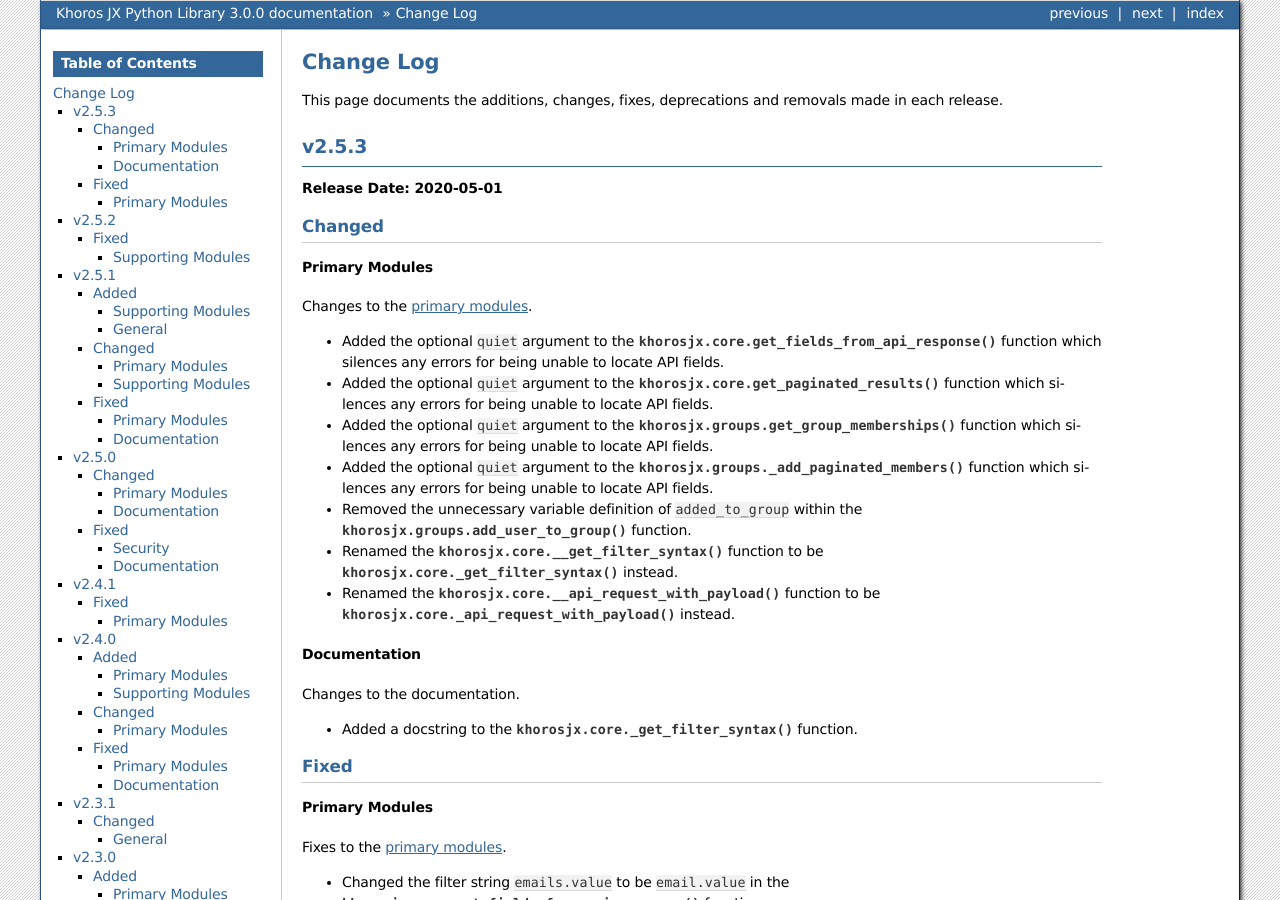
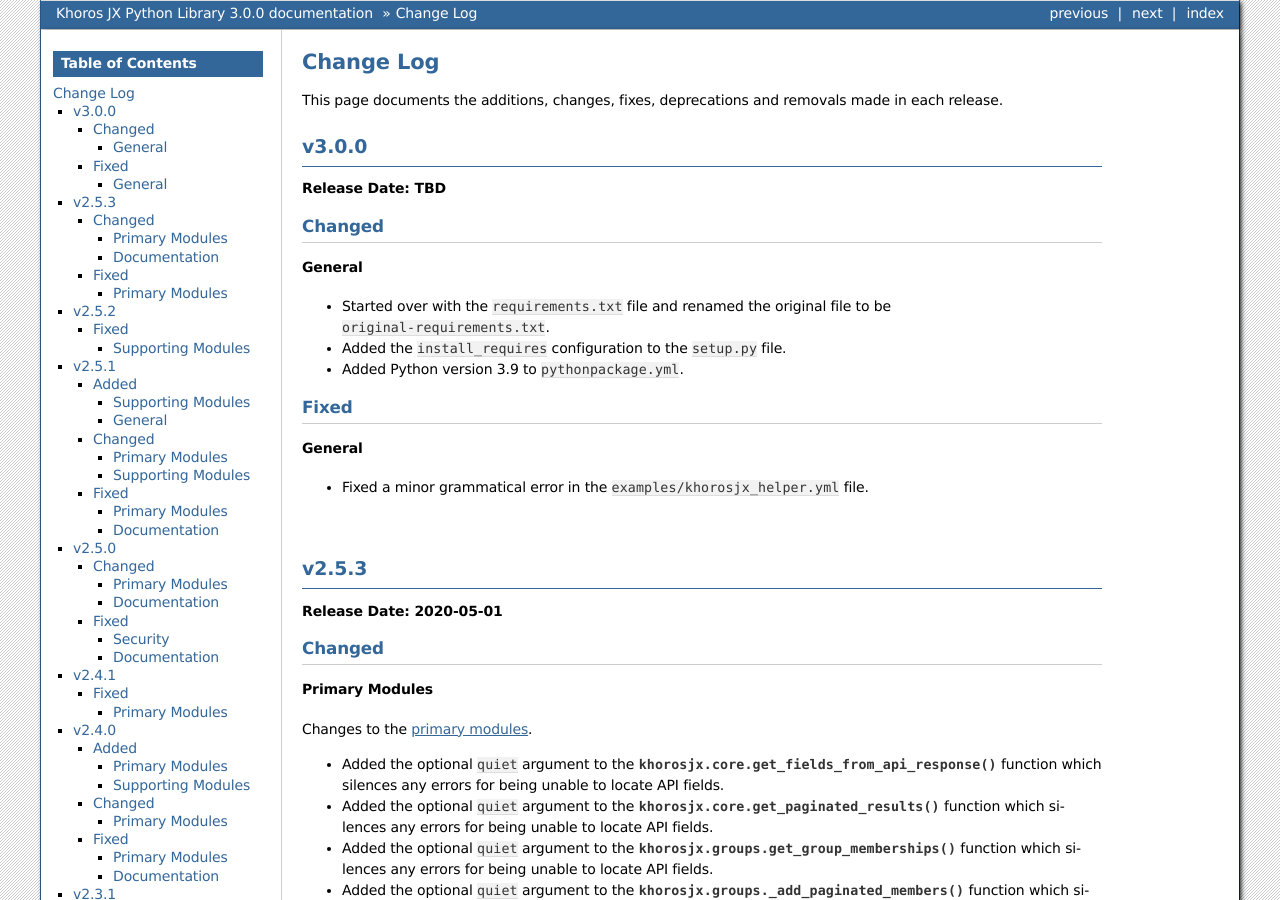
Before and after one commit to jeffshurtliff/khorosjx, a Sphinx documentation site: the page built from docs/changelog.rst, in a window 1280 px wide and 900 px high. Built offline with Sphinx 7.4.7, drawn with Linux system fonts in a browser that asks for light colours.

Commit message:
Documented changes in 3.0.0 in the change log

```diff
--- a/docs/changelog.rst
+++ b/docs/changelog.rst
@@ -2,6 +2,30 @@
 Change Log
 ##########
 This page documents the additions, changes, fixes, deprecations and removals made in each release.
+
+******
+v3.0.0
+******
+**Release Date: TBD**
+
+Changed
+=======
+
+General
+-------
+* Started over with the ``requirements.txt`` file and renamed the original file
+  to be ``original-requirements.txt``.
+* Added the ``install_requires`` configuration to the ``setup.py`` file.
+* Added Python version 3.9 to ``pythonpackage.yml``.
+
+Fixed
+=====
+
+General
+-------
+* Fixed a minor grammatical error in the ``examples/khorosjx_helper.yml`` file.
+
+|
 
 ******
 v2.5.3
@@ -63,6 +87,8 @@
 * Fixed the :py:func:`khorosjx.utils.helper._convert_yaml_to_bool` function to only perform its
   operations if the passed value is not a Boolean value to prevent the following :py:exc:`AttributeError`
   exception from occurring: ``AttributeError: 'bool' object has no attribute 'lower'``
+
+|
 
 ******
 v2.5.1
@@ -285,7 +311,6 @@
     * :py:func:`khorosjx.users.verify_core_connection`
     * :py:func:`khorosjx.users.__get_paginated_content_count`
     * :py:func:`khorosjx.users.__validate_lookup_type`
-
 
 Fixed
 =====
```
